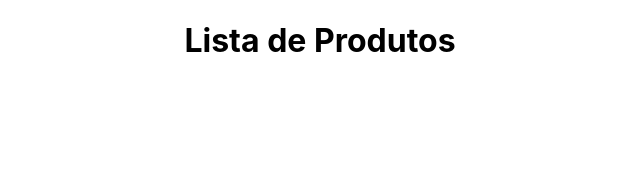
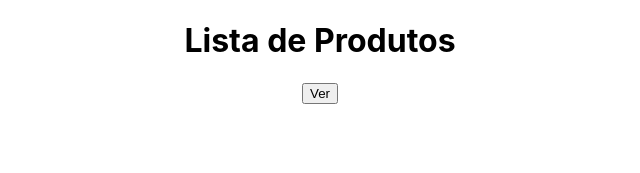
Before and after one commit to PatricPauluk/my_study, a React (Create React App) app in the folder course/7_REQ_HTTP/httpreact/: page / in a window 1280 px wide. Shown: the top 173 px of the page, without its empty margins (320-960 px from the left). Built offline with nearby package versions, Linux system fonts and the light colour scheme; data requests are answered from the project's data file.

Commit message:
json-server fixes, running

```diff
--- a/course/7_REQ_HTTP/httpreact/package.json
+++ b/course/7_REQ_HTTP/httpreact/package.json
@@ -16,7 +16,7 @@
     "build": "react-scripts build",
     "test": "react-scripts test",
     "eject": "react-scripts eject",
-    "server": "json-server --watch data/db.json"
+    "server": "npx json-server --watch data/db.json"
   },
   "eslintConfig": {
     "extends": [
--- a/course/7_REQ_HTTP/httpreact/src/App.js
+++ b/course/7_REQ_HTTP/httpreact/src/App.js
@@ -25,11 +25,12 @@ function App() {
     fetchData()
   }, []);
 
-  console.log(products);
+  console.log(products)
 
   return (
     <div className="App">
       <h1>Lista de Produtos</h1>
+      <button onClick={() => console.log(products)}>Ver</button>
     </div>
   );
 }
```
